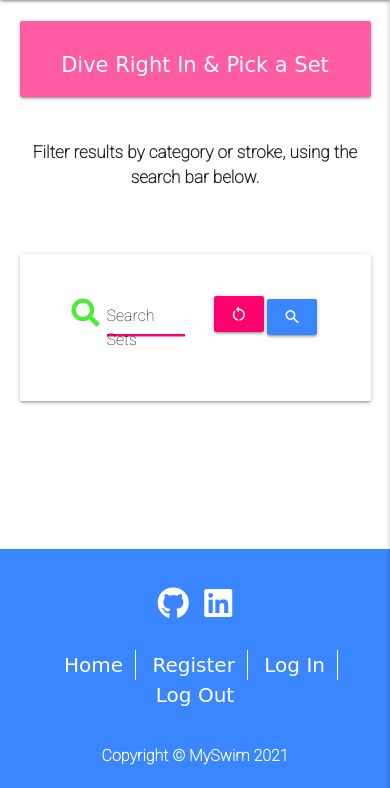
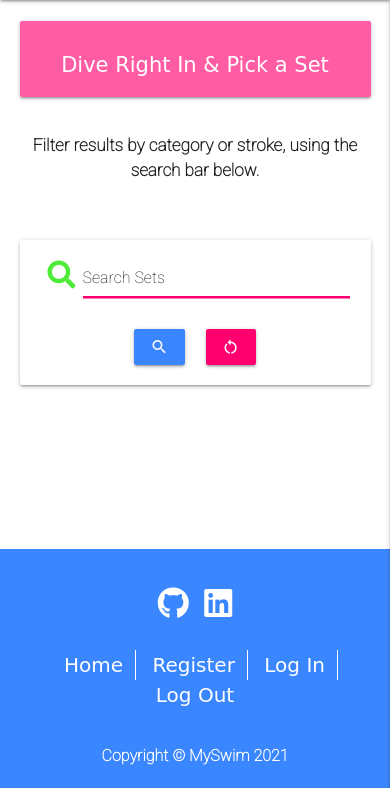
Before and after one commit to Wingkelinks/myswim_MSP3, a Flask app: page /search in a window 390 px wide. Shown: the part 56-844 px from the top of the page. Run offline with Flask 2, Linux system fonts and the light colour scheme; data that the repository does not hold is empty; some libraries are stand-ins or nearby versions; some web fonts are replaced.

Commit message:
Fix search bar improve responsiveness

```diff
--- a/static/css/media.css
+++ b/static/css/media.css
@@ -6,5 +6,10 @@
 		padding: 4px 0;
 	}
 
+	#search-bar {
+		padding: 0;
+        margin: 0;
+	}
+
 
 }
--- a/static/css/style.css
+++ b/static/css/style.css
@@ -196,6 +196,13 @@ header h1  {
 	font-weight: 900;
 }
 
+/* SEARCH BAR */
+
+#search-bar span{
+	font-size: 18px;
+	font-family: "Roboto", sans-serif !important;
+}
+
 /* ICONS */
 
 .material-icons .md-48 {
--- a/templates/sets.html
+++ b/templates/sets.html
@@ -7,7 +7,7 @@
 			</h2>
 		</div>
 	</div>
-	<h4 class="center-align pa2 fw9 flow-text lh-copy">
+	<h4 class="center-align fw9 flow-text lh-copy">
 		Filter results by category or stroke, using the search bar below.
 	</h4>
 
@@ -16,7 +16,7 @@
 	<div id="search-bar" class="row card-panel">
 		<form action="{{ url_for('search') }}" method="post" class="col s12">
 			<div class="row valign-wrapper center-align">
-				<div class="input-field col s12 m8">
+				<div class="input-field col s12">
 					<i class="fas fa-search prefix neon-green-text"></i>
 					<input
 						type="text"
@@ -28,15 +28,19 @@
 					/>
 					<label for="query">Search Sets</label>
 				</div>
-				<div class="col s12 m4">
-					<a href="{{ url_for('get_sets') }}" class="winter-sky btn mb2">
-						<span class="hide-on-med-and-down fw9">Reset</span>
+			</div>
+			<div class="row valign-wrapper center-align">
+				<div class="col s6 right-align">
+					<button type="submit" class="azure btn">
+						<span class="fw9 hide-on-med-and-down">Search</span>
+						<i class="material-icons">search</i>
+					</button>
+				</div>
+				<div class="col s6 left-align">
+					<a href="{{ url_for('get_sets') }}" class="winter-sky btn">
+						<span class="fw9 hide-on-med-and-down">Reset</span>
 						<i class="material-icons">restart_alt</i>
 					</a>
-					<button type="submit" class="azure btn">
-						<span class="hide-on-med-and-down fw9">Search</span>
-						<i class="material-icons">search</i>
-					</button>
 				</div>
 			</div>
 		</form>
```
